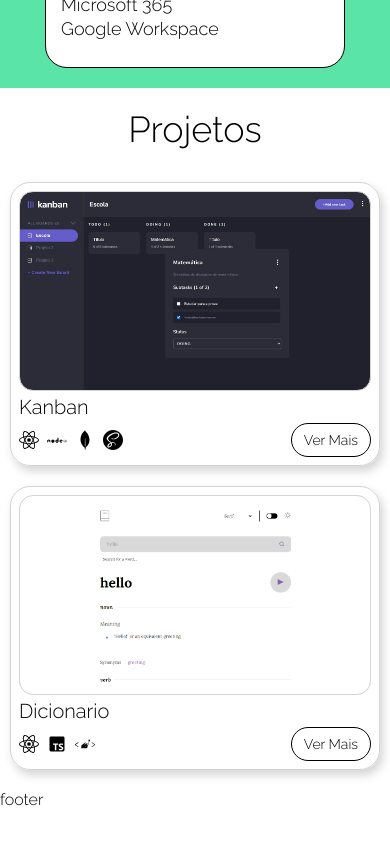
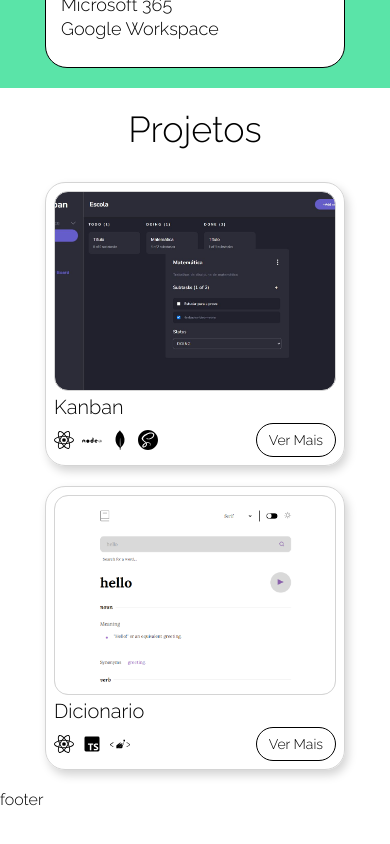
Before and after one commit to hugobatista27/portfolio, a React (Vite) app: page / in a window 390 px wide. Shown: the part 2061-2905 px from the top of the page. Built offline with nearby package versions, Linux system fonts and the light colour scheme.

Commit message:
upda: atualiza a responsividade de mobile

```diff
--- a/src/components/content/projects/Card-Project.tsx
+++ b/src/components/content/projects/Card-Project.tsx
@@ -152,6 +152,7 @@ const CardStyle = styled.div<{$img:string}>`
     }
 
     @media (max-width: 650px) {
+        max-width: 300px;
         .boxImg {
             height: 200px;
         }
--- a/src/components/content/projects/Projects.tsx
+++ b/src/components/content/projects/Projects.tsx
@@ -23,7 +23,7 @@ const ProjectsStyle = styled.div`
     @media (max-width: 650px) {
         .boxProjects {
             grid-template-columns: 1fr;
-
+            justify-items: center;
         }
     }
 `;
```
